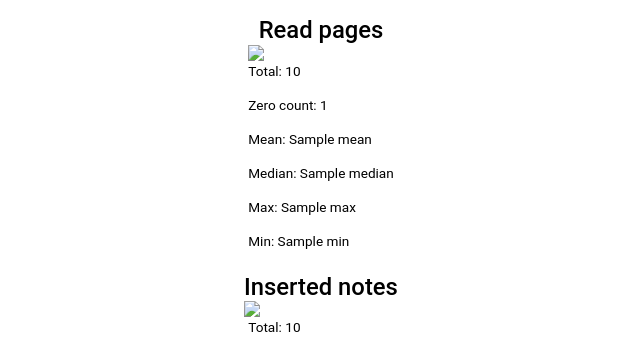
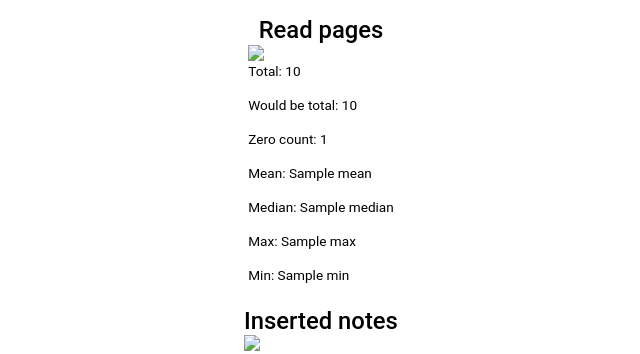
Before and after one commit to kunansy/ReadingTracker, a Python web app: template templates/system/graphic.html in a window 1280 px wide. Shown: the part 794-1148 px from the top of the page, without its empty margins (319-959 px from the left). Run offline with Jinja, Linux system fonts and the light colour scheme; the template is opened without the code that fills it: most values are stand-ins (such as "Sample title", 1, 10 or a date in 2020); some libraries are stand-ins or nearby versions.

Commit message:
Would be total statistics field added

```diff
--- a/templates/system/graphic.html
+++ b/templates/system/graphic.html
@@ -51,6 +51,7 @@
 
         <div class="statistics">
             <p> Total: {{ reading_trend.total }} </p>
+            <p> Would be total: {{ reading_trend.would_be_total }} </p>
             <p> Zero count: {{ reading_trend.zero_count }} </p>
             <p> Mean: {{ reading_trend.mean }} </p>
             <p> Median: {{ reading_trend.median }} </p>
```
